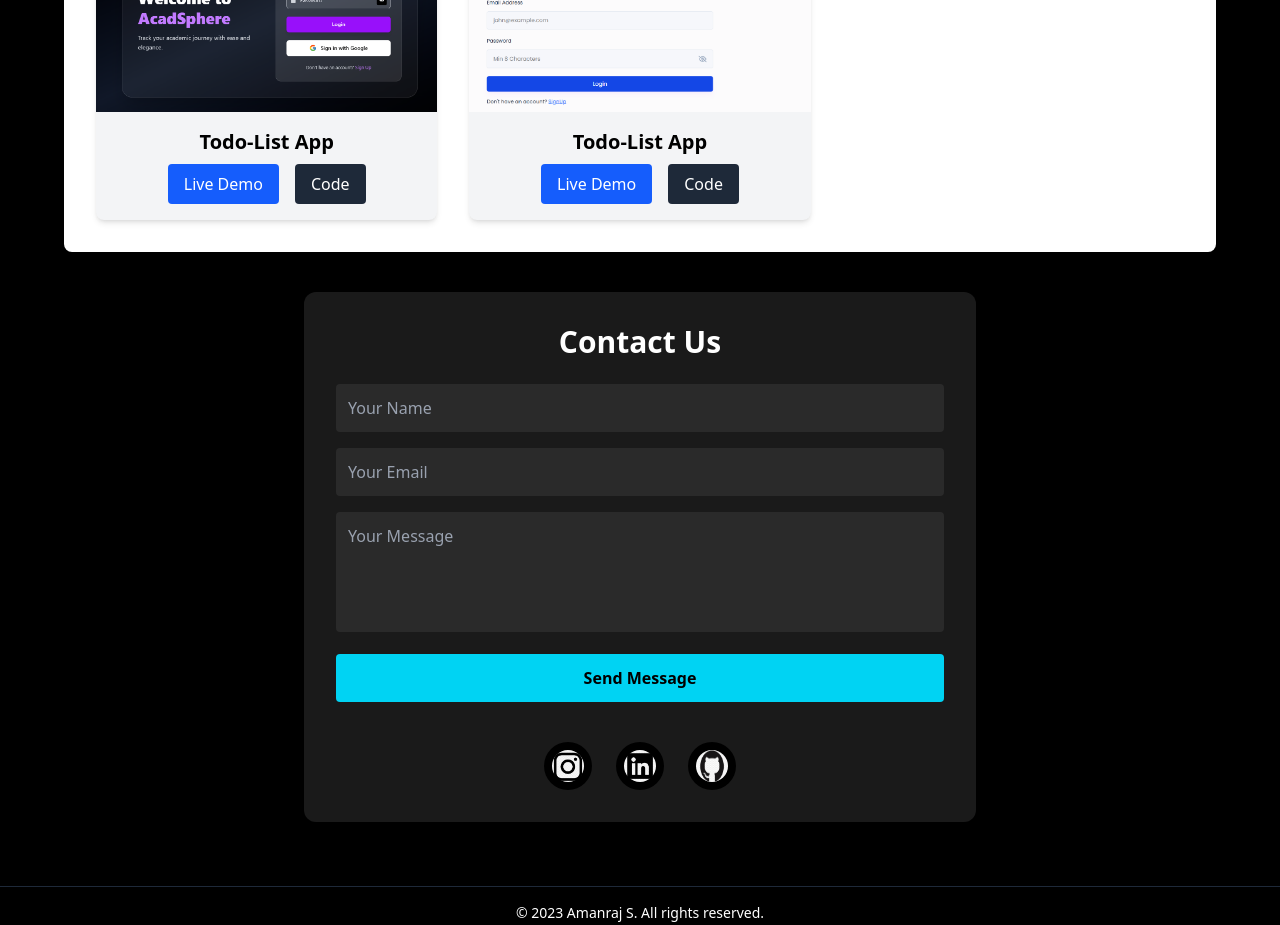
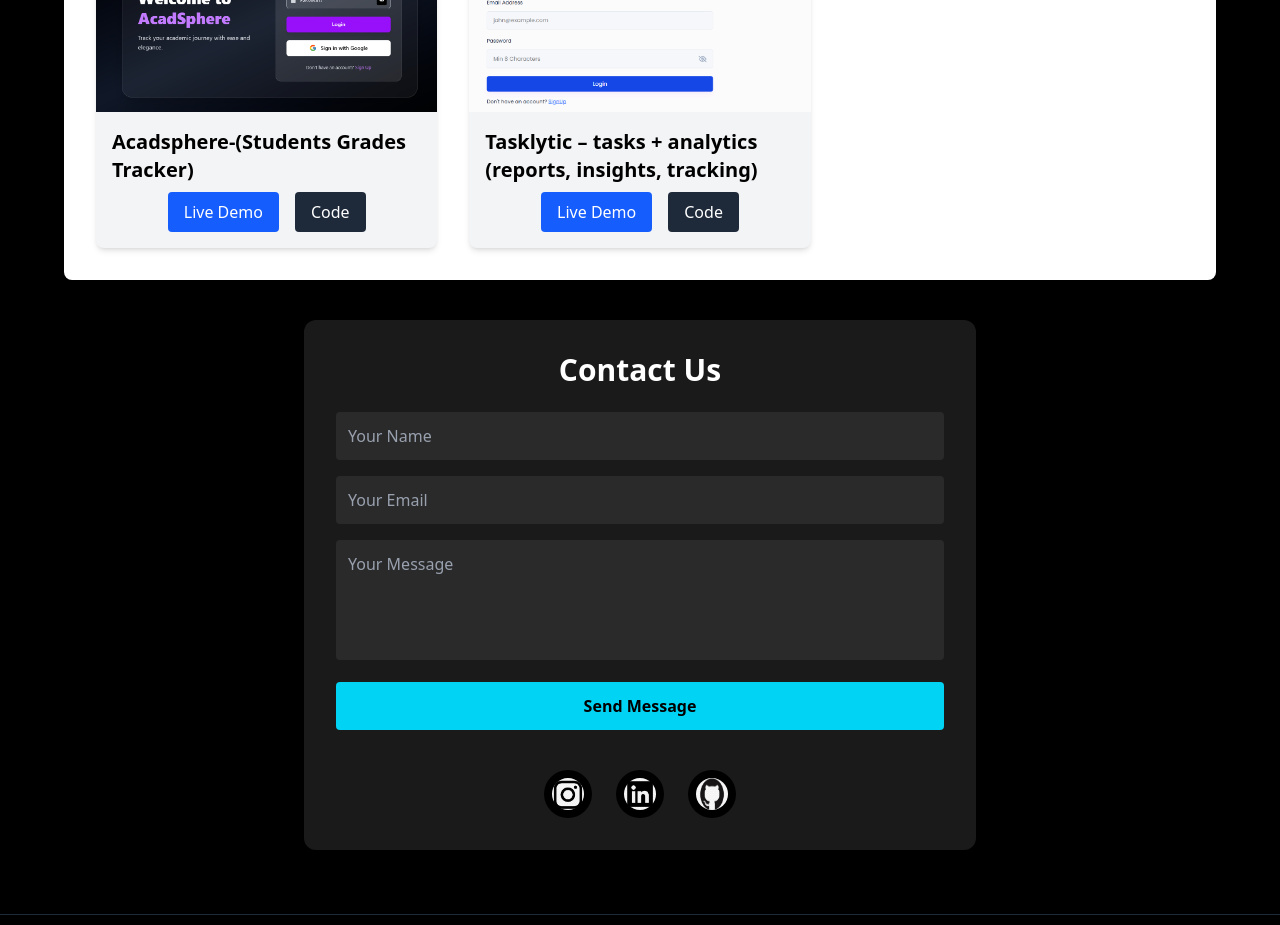
Before and after one commit to Amanraj-S/Portfolio, a React (Vite) app: page / in a window 1280 px wide. Shown: the part 1680-2605 px from the top of the page. Built offline with nearby package versions, Linux system fonts and the light colour scheme.

Commit message:
first commit

```diff
--- a/src/components/Home.jsx
+++ b/src/components/Home.jsx
@@ -167,7 +167,7 @@ const Home = () => {
                 </div>
               </div>
                <div className="bg-gray-100 rounded-lg shadow-md overflow-hidden flex flex-col">
-                <img src={TodoImage} alt="Weather App" className="w-full h-48 object-cover" />
+                <img src={TodoImage} alt="Todo-List App" className="w-full h-48 object-cover" />
                 <div className="p-4 flex flex-col items-center">
                   <h3 className="text-xl font-semibold mb-2">Todo-List App</h3>
                   <div className="flex space-x-4">
@@ -183,7 +183,7 @@ const Home = () => {
                 </div>
               </div>
                <div className="bg-gray-100 rounded-lg shadow-md overflow-hidden flex flex-col">
-                <img src={snakeImage} alt="Weather App" className="w-full h-48 object-cover" />
+                <img src={snakeImage} alt="Snake App" className="w-full h-48 object-cover" />
                 <div className="p-4 flex flex-col items-center">
                   <h3 className="text-xl font-semibold mb-2">Snake Game (Note: This game only works on Laptops and PC) </h3>
                   <div className="flex space-x-4">
@@ -201,7 +201,7 @@ const Home = () => {
                 <div className="bg-gray-100 rounded-lg shadow-md overflow-hidden flex flex-col">
                 <img src={acadsphere} alt="Acadsphere-(Students Grades Tracker)" className="w-full h-48 object-cover" />
                 <div className="p-4 flex flex-col items-center">
-                  <h3 className="text-xl font-semibold mb-2">Todo-List App</h3>
+                  <h3 className="text-xl font-semibold mb-2">Acadsphere-(Students Grades Tracker)</h3>
                   <div className="flex space-x-4">
                     <a href="https://acadsphere.vercel.app/" target="_blank" rel="noopener noreferrer"
                       className="bg-blue-600 text-white px-4 py-2 rounded hover:bg-blue-700 transition duration-200">
@@ -217,7 +217,7 @@ const Home = () => {
                 <div className="bg-gray-100 rounded-lg shadow-md overflow-hidden flex flex-col">
                 <img src={task} alt="Tasklytic – tasks + analytics (reports, insights, tracking)" className="w-full h-48 object-cover" />
                 <div className="p-4 flex flex-col items-center">
-                  <h3 className="text-xl font-semibold mb-2">Todo-List App</h3>
+                  <h3 className="text-xl font-semibold mb-2">Tasklytic – tasks + analytics (reports, insights, tracking)</h3>
                   <div className="flex space-x-4">
                     <a href="https://task-manager-ten-gamma-53.vercel.app/login" target="_blank" rel="noopener noreferrer"
                       className="bg-blue-600 text-white px-4 py-2 rounded hover:bg-blue-700 transition duration-200">
```
